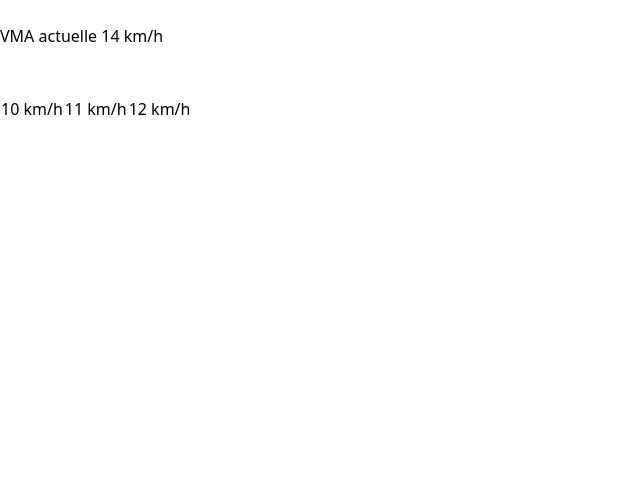
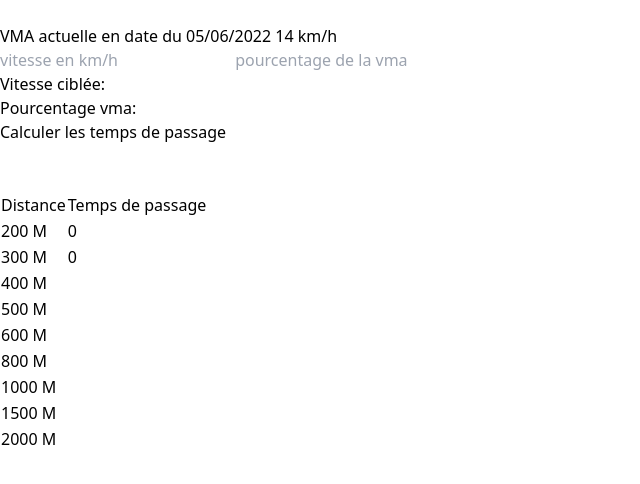
Before and after one commit to joris-villet/vma, a website: page src/index.html in a window 1280 px wide. Shown: the whole page, without its empty margins (0-640 px from the left). Drawn offline with Linux system fonts and the light colour scheme.

Commit message:
fonction vitesse et temps

```diff
--- a/src/index.html
+++ b/src/index.html
@@ -5,24 +5,62 @@
   <meta http-equiv="X-UA-Compatible" content="IE=edge">
   <meta name="viewport" content="width=device-width, initial-scale=1.0">
   <link rel="stylesheet" href="../dist/output.css">
+  <script type="text/javascript" type="module" src="js/main.js"></script>
   <title>Tableau vma</title>
 </head>
-<body>
+<body class="bg-grey-500">
   <div class="mt-6 container m-auto">
-    <h1>VMA actuelle 14 km/h</h1>
+
+    <h1>VMA actuelle en date du 05/06/2022 14 km/h</h1>
+
+    <div id="inputs">
+      <label>
+        <input id="speed" type="text" placeholder="vitesse en km/h"/>
+      </label>
+      <label>
+        <input id="purcent" type="text" placeholder="pourcentage de la vma"/>
+      </label>
+      <p>Vitesse ciblée: <span class="target__speed"></span></p>
+      <p>Pourcentage vma: <span class="target__vma"></span></span></p>
+      <button onclick="app.calcul()">Calculer les temps de passage</button>
+    </div>
+
     <table class="mt-12 border-solid border-1 border-sky-500">
       <thead>
         <tr>
-          <td>10 km/h</td>
-          <td>11 km/h</td>
-          <td>12 km/h</td>
+          <td>Distance</td>
+          <td class="target__speed">Temps de passage</td>
         </tr>
       </thead>
-      <tbody>
+      <tbody id="table__speed">
         <tr>
-          <td></td>
-          <td></td>
-          <td></td>
+          <td>200 M</td>
+          <td>0</td>
+        </tr>
+        <tr>
+          <td>300 M</td>
+          <td>0</td>
+        </tr>
+        <tr>
+          <td>400 M</td>
+        </tr>
+        <tr>
+          <td>500 M</td>
+        </tr>
+        <tr>
+          <td>600 M</td>
+        </tr>
+        <tr>
+          <td>800 M</td>
+        </tr>
+        <tr>
+          <td>1000 M</td>
+        </tr>
+        <tr>
+          <td>1500 M</td>
+        </tr>
+        <tr>
+          <td>2000 M</td>
         </tr>
       </tbody>
     </table>
--- /dev/null
+++ b/src/js/main.js
@@ -0,0 +1,89 @@
+document.addEventListener('DOMContentLoaded', () => app.init());
+
+
+const app = {
+
+  currentSpeed: 14,
+  targetSpeed: 0,
+  targetVma: 0,
+  arraySpeeds: [],
+
+  elem: function() {
+    return {
+      table__speed: document.querySelector("#table__speed"),
+      inputs: document.querySelector("#inputs"),
+      targetSpeed: document.querySelector(".target__speed"),
+      targetVma: document.querySelector(".target__vma"),
+      inputSpeed: document.querySelector("#inputs #speed"),
+      inputPurcent: document.querySelector("#inputs #purcent"),
+    }
+  },
+
+
+  AllEventsListeners: function() {
+    console.log("input => ", this.elem())
+    const el = this.elem();
+
+    el.inputs.addEventListener('input', (e) => {
+      // console.log(e.target)
+
+      switch (e.target.id) {
+        case 'speed':
+          el.targetSpeed.textContent = e.target.value + ' km/h';
+          this.targetSpeed = parseInt(e.target.value, 10);
+          break;
+        case 'purcent':
+          el.targetVma.textContent = e.target.value + ' %';
+          this.targetVma = parseInt(e.target.value, 10);
+          break;
+        default:
+          null;
+          break;
+      }
+
+    });
+  },
+
+  calcul: function () {
+    console.log(this.targetSpeed)
+    console.log(this.targetVma)
+    const resultSpeed = this.getSpeed(this.targetVma, this.targetSpeed);
+    console.log(resultSpeed)
+    const times = this.getTimePerSpeed(resultSpeed);
+    console.log("temps de passage au 400 m => ", times)
+  },
+
+  getSpeed: function (purcent, speed) {
+    let result = null;
+    result = speed * purcent / 100;
+    return result.toFixed(1);
+  },
+
+  getTimePerSpeed: function (speed) {
+     // VITESSE EN M/S = vitesse / 3.6;
+    // TEMPS = DISTANCE / VITESSE
+    console.log("speed ", speed)
+    speed /= 3.6;
+    let time = 200 / speed.toFixed(2);
+    time = Math.round(time.toFixed(2));
+    return time;
+  },
+
+
+  init: function () {
+    const el = this.elem();
+    el.inputSpeed.value = '';
+    el.inputPurcent.value = '';
+    // el.targetSpeed.textContent = this.currentSpeed + ' km/h';
+    this.targetSpeed = el.targetSpeed.textContent;
+    this.AllEventsListeners();
+  }
+}
+
+
+
+// function getSpeed(purcent, speed) {
+//   let result = null;
+//   result = speed * purcent / 100;
+//   return result.toFixed(1);
+// }
--- /dev/null
+++ b/src/js/module/table.js
@@ -0,0 +1 @@
+export const age = 35;
```
Also changed, not shown: dist/output.css.
